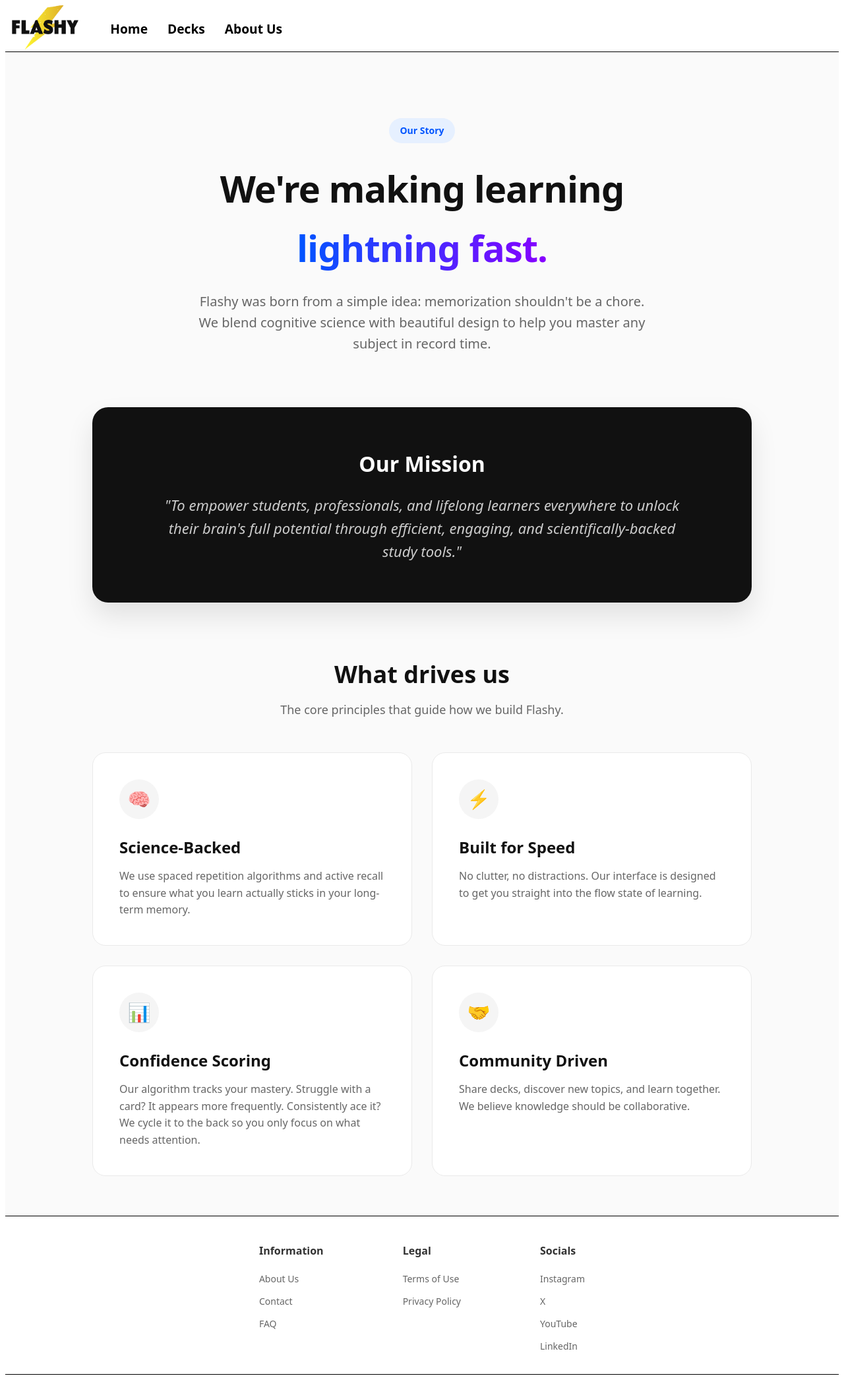
After one commit to A01497850EL/CITFlashcard, a Flask app: page /aboutus in a window 1280 px wide. The commit adds this page. Shown: the whole page at 66% size. Run offline with Flask 3, Linux system fonts and the light colour scheme.

Commit message:
Added about us page(HTML,CSS), added function to redirect to about us page

```diff
--- a/app.py
+++ b/app.py
@@ -37,3 +37,7 @@ def create_card(deck_id):
 
 if __name__ == "__main__":
     app.run(debug=True)
+
+@app.route("/aboutus")
+def aboutus():
+    return render_template("aboutus.html")
--- a/static/css/style.css
+++ b/static/css/style.css
@@ -110,3 +110,154 @@ body {
   width: auto;
   mix-blend-mode: multiply;
 }
+
+
+/* ABOUT US PAGE STYLES */
+.about-wrapper {
+  background-color: #fafafa; /* Very light, clean grey */
+  color: #111111;
+  font-family: system-ui, -apple-system, sans-serif;
+  padding: 60px 20px;
+  line-height: 1.6;
+}
+
+.about-container {
+  max-width: 1000px;
+  margin: 0 auto;
+}
+
+/* --- HERO SECTION --- */
+.about-hero {
+  text-align: center;
+  padding: 40px 0 80px 0;
+}
+
+.about-badge {
+  display: inline-block;
+  background-color: #e6f0ff;
+  color: #0055ff;
+  padding: 8px 16px;
+  border-radius: 30px;
+  font-size: 14px;
+  font-weight: bold;
+  margin-bottom: 24px;
+}
+
+.about-title {
+  font-size: 56px;
+  font-weight: 800;
+  margin: 0 0 20px 0;
+  letter-spacing: -1px;
+}
+
+/* Makes the "lightning fast" text look cool with a simple gradient */
+.about-highlight {
+  background: linear-gradient(to right, #0055ff, #8800ff);
+  -webkit-background-clip: text;
+  color: transparent;
+}
+
+.about-subtitle {
+  font-size: 20px;
+  color: #666666;
+  max-width: 700px;
+  margin: 0 auto;
+}
+
+/* --- MISSION SECTION --- */
+.about-mission {
+  background-color: #111111; /* Sleek dark box */
+  color: white;
+  padding: 60px 40px;
+  border-radius: 24px;
+  text-align: center;
+  margin-bottom: 80px;
+  box-shadow: 0 20px 40px rgba(0, 0, 0, 0.1);
+}
+
+.about-mission h2 {
+  font-size: 32px;
+  margin-top: 0;
+  margin-bottom: 20px;
+}
+
+.about-mission p {
+  font-size: 22px;
+  color: #cccccc;
+  font-style: italic;
+  max-width: 800px;
+  margin: 0 auto;
+}
+
+/* --- VALUES SECTION --- */
+.about-values-header {
+  text-align: center;
+  margin-bottom: 50px;
+}
+
+.about-values-header h2 {
+  font-size: 36px;
+  margin: 0 0 10px 0;
+}
+
+.about-values-header p {
+  color: #666666;
+  font-size: 18px;
+  margin: 0;
+}
+
+/* The 2x2 Grid Layout */
+.about-values-grid {
+  display: grid;
+  grid-template-columns: 1fr 1fr; /* Forces exactly 2 columns */
+  gap: 30px; /* Space between the cards */
+}
+
+/* Mobile responsiveness: stack to 1 column on small screens */
+@media (max-width: 768px) {
+  .about-values-grid {
+    grid-template-columns: 1fr;
+  }
+}
+
+/* Individual Card Style */
+.about-value-card {
+  background-color: white;
+  border: 1px solid #eaeaea;
+  border-radius: 20px;
+  padding: 40px;
+  transition: transform 0.3s ease, box-shadow 0.3s ease;
+}
+
+/* Hover effect to make cards pop up slightly */
+.about-value-card:hover {
+  transform: translateY(-5px);
+  box-shadow: 0 12px 24px rgba(0, 0, 0, 0.08);
+}
+
+/* Circle container for the emojis */
+.about-icon-circle {
+  display: inline-flex;
+  align-items: center;
+  justify-content: center;
+  width: 60px;
+  height: 60px;
+  background-color: #f5f5f5;
+  border-radius: 50%;
+  font-size: 28px;
+  margin-bottom: 24px;
+}
+
+.about-value-card h3 {
+  font-size: 24px;
+  margin-top: 0;
+  margin-bottom: 12px;
+  color: #111111;
+}
+
+.about-value-card p {
+  color: #666666;
+  margin: 0;
+}
+
+/* End of About Us Page Styles */
--- /dev/null
+++ b/templates/aboutus.html
@@ -0,0 +1,69 @@
+{% extends "base.html" %}
+
+{% block content %}
+<div class="about-wrapper">
+  <div class="about-container">
+
+    <!-- Hero Section -->
+    <div class="about-hero">
+      <div class="about-badge">Our Story</div>
+      <h1 class="about-title">
+        We're making learning <br>
+        <span class="about-highlight">lightning fast.</span>
+      </h1>
+      <p class="about-subtitle">
+        Flashy was born from a simple idea: memorization shouldn't be a chore.
+        We blend cognitive science with beautiful design to help you master any subject in record time.
+      </p>
+    </div>
+
+    <!-- Mission Section -->
+    <div class="about-mission">
+      <h2>Our Mission</h2>
+      <p>
+        "To empower students, professionals, and lifelong learners everywhere to unlock
+        their brain's full potential through efficient, engaging, and scientifically-backed study tools."
+      </p>
+    </div>
+
+    <!-- Values Section -->
+    <div class="about-values-header">
+      <h2>What drives us</h2>
+      <p>The core principles that guide how we build Flashy.</p>
+    </div>
+
+    <div class="about-values-grid">
+
+      <!-- Card 1 -->
+      <div class="about-value-card">
+        <div class="about-icon-circle">🧠</div>
+        <h3>Science-Backed</h3>
+        <p>We use spaced repetition algorithms and active recall to ensure what you learn actually sticks in your long-term memory.</p>
+      </div>
+
+      <!-- Card 2 -->
+      <div class="about-value-card">
+        <div class="about-icon-circle">⚡</div>
+        <h3>Built for Speed</h3>
+        <p>No clutter, no distractions. Our interface is designed to get you straight into the flow state of learning.</p>
+      </div>
+
+      <!-- Card 3 -->
+      <div class="about-value-card">
+        <div class="about-icon-circle">📊</div>
+        <h3>Confidence Scoring</h3>
+        <p>Our algorithm tracks your mastery. Struggle with a card? It appears more frequently. Consistently ace it? We cycle it to the back so you only focus on what needs attention.</p>
+      </div>
+
+      <!-- Card 4 -->
+      <div class="about-value-card">
+        <div class="about-icon-circle">🤝</div>
+        <h3>Community Driven</h3>
+        <p>Share decks, discover new topics, and learn together. We believe knowledge should be collaborative.</p>
+      </div>
+
+    </div>
+
+  </div>
+</div>
+{% endblock %}
--- a/templates/base.html
+++ b/templates/base.html
@@ -11,14 +11,14 @@
     <div class="hero">
       <header class="navbar">
         <div class="logo">
-          <a href="index.html">
+          <a href="{{ url_for('index') }}">
             <img src="{{ url_for('static', filename='images/Flashy_Logo.png') }}" alt="Flashy Logo">
           </a>
         </div>
         <nav class="nav-links">
-          <a href="index.html">Home</a>
-          <a href="deck.html">Deck</a>
-          <a href="aboutus.html">About Us</a>
+          <a href="{{ url_for('index') }}">Home</a>
+          <a href="{{ url_for('decks') }}">Decks</a>
+          <a href="{{ url_for('aboutus') }}">About Us</a>
         </nav>
       </header>
 
```
Also changed, not shown: 1 other file.
